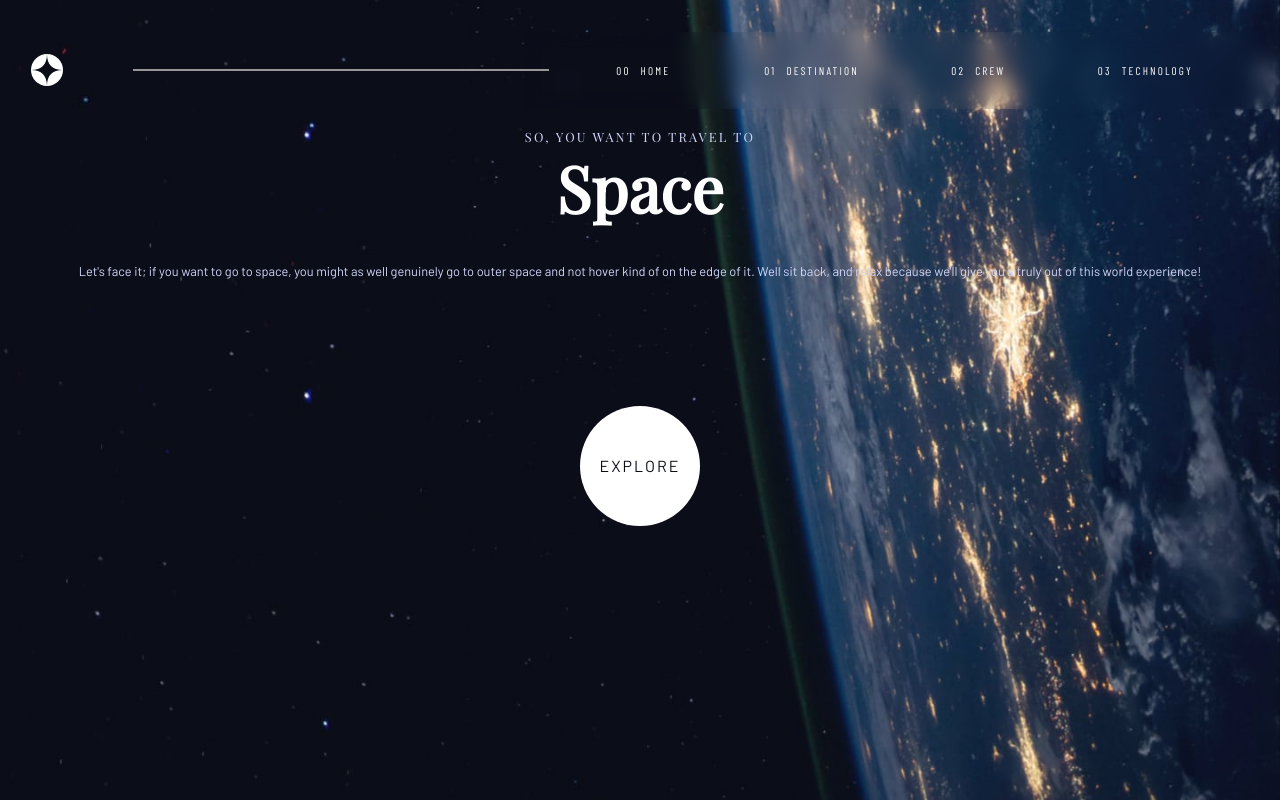
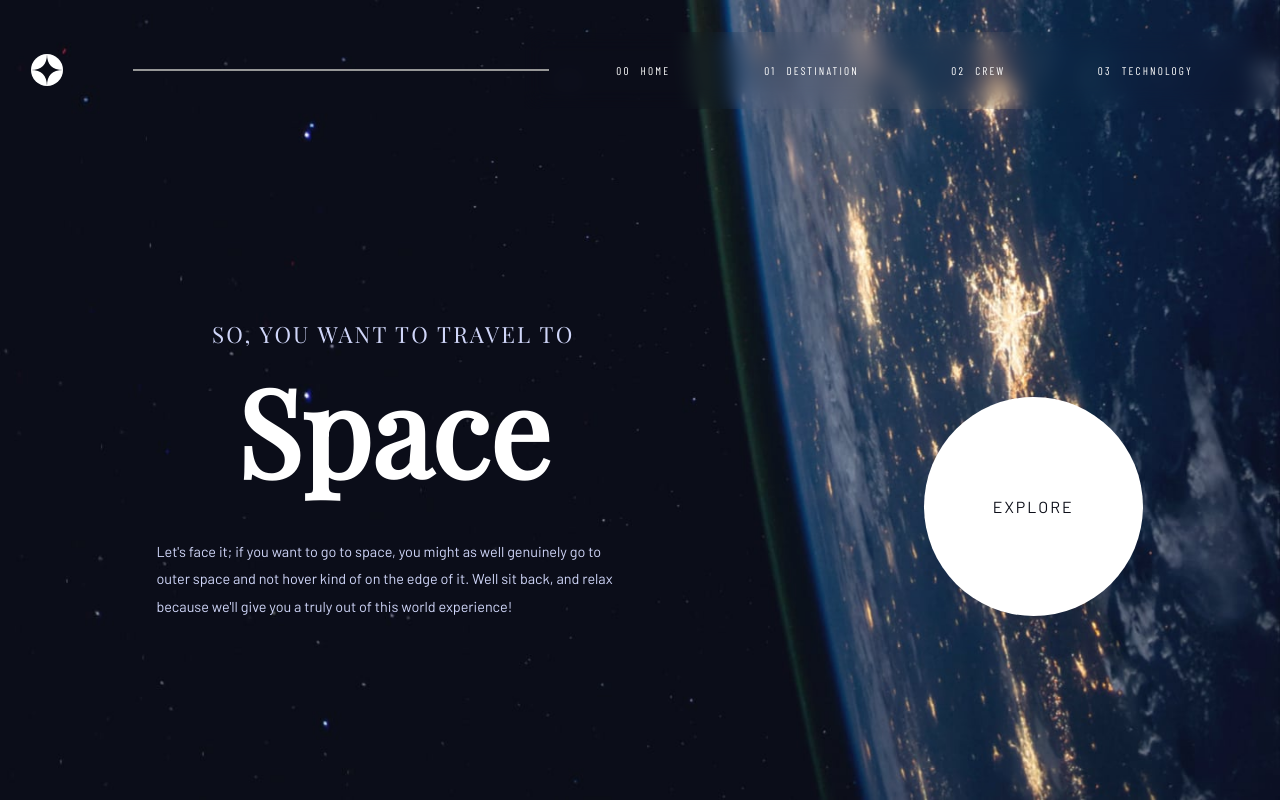
Before and after one commit to gomezjhon1022/space-tourism-website, a React (Create React App) app: page / in a window 1280 px wide. Built offline with nearby package versions, Linux system fonts and the light colour scheme.

Commit message:
Feat: Add stlyes for the view desktop in componentContent

```diff
--- a/src/components/Content/Content.scss
+++ b/src/components/Content/Content.scss
@@ -64,23 +64,30 @@ main {
 }
 }
 
-// @media screen and (min-width: 1024px) {
-//   main {
-//     height: calc(100% - 16.6rem);
-//     .home__information {
-//       width: 60%;
-//       height: auto;
-//       .text {
-//         margin-top: 10.8rem;
-//         font-size: 2rem;
-//       }
-//       .home__title {
-//         font-size: 15rem;
-//         height: 45%;
-//       }
-//     }
-//     .home__image {
-//       margin-top: 12.5rem;
-//     }
-//   }
-// }
+@media screen and (min-width: 1024px) {
+  main {
+    height: calc(100% - 16.6rem);
+    @include flexCenter(row,space-around,center);
+    .home__information {
+      width: 40%;
+      height: auto;
+      .text {
+        margin-top: 10.8rem;
+        font-size: 2.8rem;
+      }
+      .home__title {
+        font-size: 15rem;
+        height: 45%;
+      }
+      .home__text{
+        text-align: start;
+        font-size: 1.8rem;
+      }
+    }
+    .home__image {
+      margin-top: 20rem;
+      height: 27.4rem;
+      width: 27.4rem;
+    }
+  }
+}
```
